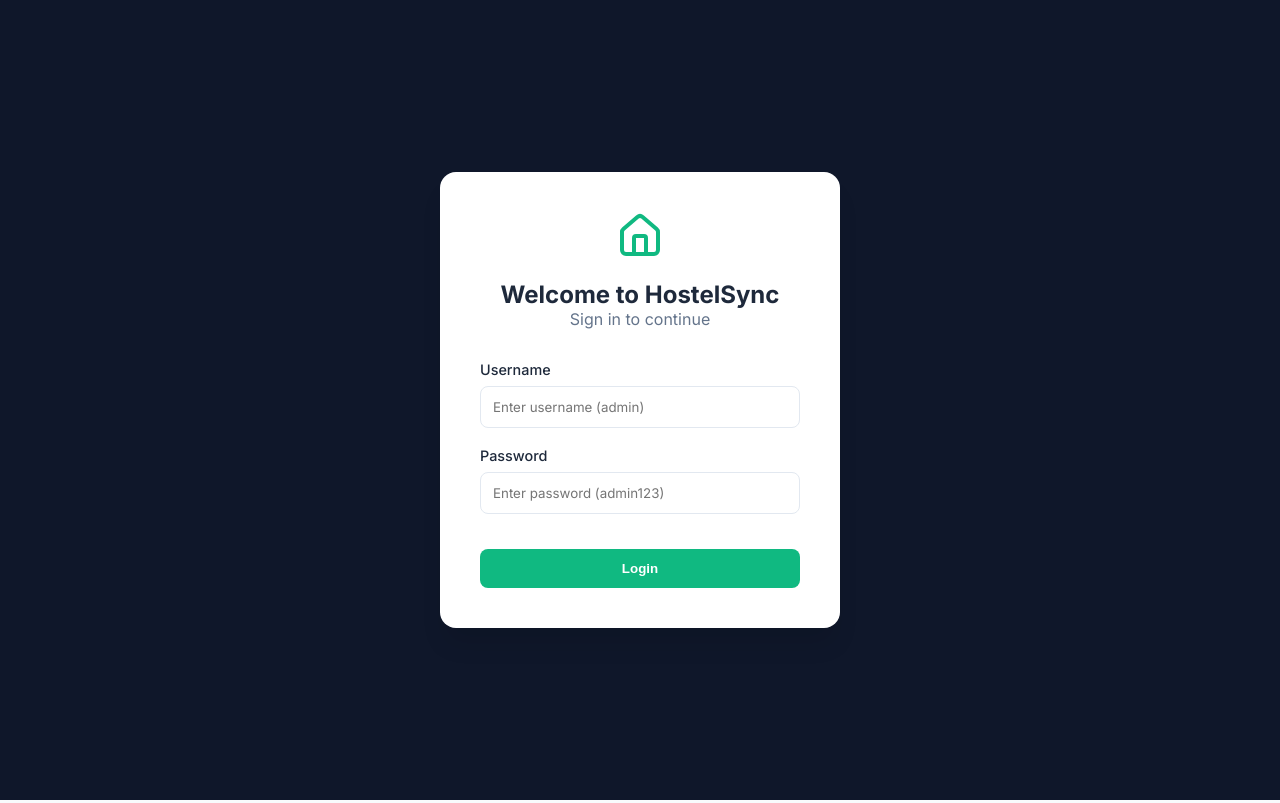
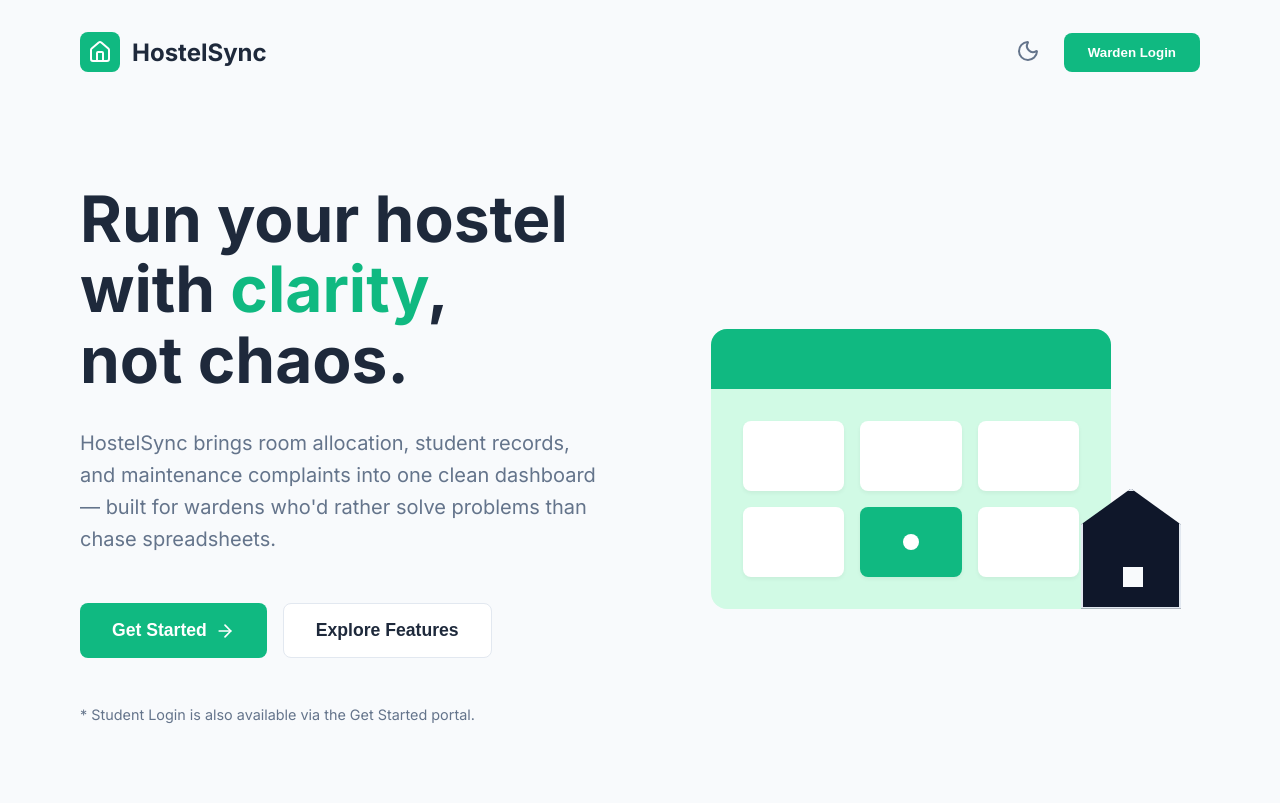
Before and after one commit to shivanistalin2006-dot/Hostel-Management-System, a React app in the folder frontend/: page / in a window 1280 px wide. Before the commit this address led to /login. Built offline with nearby package versions, Linux system fonts and the light colour scheme; no server answers; the HTML template or start-up script is replaced by a standard one.

Commit message:
Add Landing Page

```diff
--- a/frontend/package.json
+++ b/frontend/package.json
@@ -10,7 +10,7 @@
     "preview": "vite preview"
   },
   "dependencies": {
-    "axios": "^1.18.1",
+    "axios": "^1.19.0",
     "lucide-react": "^1.27.0",
     "react": "^19.2.7",
     "react-dom": "^19.2.7",
--- a/frontend/src/App.jsx
+++ b/frontend/src/App.jsx
@@ -1,30 +1,70 @@
-import React from 'react';
+import React, { createContext, useState, useEffect } from 'react';
 import { BrowserRouter, Routes, Route, Navigate } from 'react-router-dom';
 import Layout from './components/Layout';
+import Landing from './pages/Landing';
 import Login from './pages/Login';
-import Dashboard from './pages/Dashboard';
+import AdminDashboard from './pages/AdminDashboard';
+import StudentDashboard from './pages/StudentDashboard';
 import Rooms from './pages/Rooms';
 import Students from './pages/Students';
 import Complaints from './pages/Complaints';
+import Leaves from './pages/Leaves';
+import Menus from './pages/Menus';
+import Profile from './pages/Profile';
 
-const PrivateRoute = ({ children }) => {
+export const ThemeContext = createContext();
+
+const PrivateRoute = ({ children, allowedRoles }) => {
   const token = localStorage.getItem('token');
-  return token ? children : <Navigate to="/login" />;
+  const role = localStorage.getItem('role');
+
+  if (!token) return <Navigate to="/login" />;
+  if (allowedRoles && !allowedRoles.includes(role)) return <Navigate to="/app" />;
+
+  return children;
+};
+
+const RoleBasedHome = () => {
+  const role = localStorage.getItem('role');
+  if (role === 'admin') return <AdminDashboard />;
+  if (role === 'student') return <StudentDashboard />;
+  return <Navigate to="/login" />;
 };
 
 function App() {
+  const [theme, setTheme] = useState(localStorage.getItem('theme') || 'light');
+
+  useEffect(() => {
+    document.documentElement.setAttribute('data-theme', theme);
+    localStorage.setItem('theme', theme);
+  }, [theme]);
+
+  const toggleTheme = () => setTheme(prev => prev === 'light' ? 'dark' : 'light');
+
   return (
+    <ThemeContext.Provider value={{ theme, toggleTheme }}>
       <BrowserRouter>
         <Routes>
+          <Route path="/" element={<Landing />} />
           <Route path="/login" element={<Login />} />
-        <Route path="/" element={<PrivateRoute><Layout /></PrivateRoute>}>
-          <Route index element={<Dashboard />} />
-          <Route path="rooms" element={<Rooms />} />
-          <Route path="students" element={<Students />} />
+
+          <Route path="/app" element={<PrivateRoute><Layout /></PrivateRoute>}>
+            {/* Common Routes */}
+            <Route index element={<RoleBasedHome />} />
             <Route path="complaints" element={<Complaints />} />
+            <Route path="leaves" element={<Leaves />} />
+
+            {/* Student Only Routes */}
+            <Route path="profile" element={<PrivateRoute allowedRoles={['student']}><Profile /></PrivateRoute>} />
+
+            {/* Admin Only Routes */}
+            <Route path="rooms" element={<PrivateRoute allowedRoles={['admin']}><Rooms /></PrivateRoute>} />
+            <Route path="students" element={<PrivateRoute allowedRoles={['admin']}><Students /></PrivateRoute>} />
+            <Route path="menus" element={<PrivateRoute allowedRoles={['admin']}><Menus /></PrivateRoute>} />
           </Route>
         </Routes>
       </BrowserRouter>
+    </ThemeContext.Provider>
   );
 }
 
--- /dev/null
+++ b/frontend/src/pages/Landing.jsx
@@ -0,0 +1,86 @@
+import React, { useContext } from 'react';
+import { useNavigate } from 'react-router-dom';
+import { Home, Sun, Moon, ArrowRight } from 'lucide-react';
+import { ThemeContext } from '../App';
+
+const Landing = () => {
+  const navigate = useNavigate();
+  const { theme, toggleTheme } = useContext(ThemeContext);
+
+  return (
+    <div style={{minHeight: '100vh', background: 'var(--bg-main)', color: 'var(--text-primary)', transition: 'background-color 0.3s'}}>
+      {/* Header */}
+      <header style={{display: 'flex', justifyContent: 'space-between', alignItems: 'center', padding: '2rem 5rem'}}>
+        <div style={{display: 'flex', alignItems: 'center', gap: '0.75rem', fontSize: '1.5rem', fontWeight: 800}}>
+          <div style={{background: 'var(--accent-primary)', padding: '0.5rem', borderRadius: '8px', color: 'white', display: 'flex', alignItems: 'center'}}>
+            <Home size={24} />
+          </div>
+          HostelSync
+        </div>
+        <div style={{display: 'flex', alignItems: 'center', gap: '1.5rem'}}>
+          <button onClick={toggleTheme} className="theme-toggle" style={{border: 'none', background: 'none', cursor: 'pointer', color: 'var(--text-secondary)'}}>
+            {theme === 'light' ? <Moon size={24} /> : <Sun size={24} />}
+          </button>
+          <button
+            onClick={() => navigate('/login')}
+            className="btn-primary"
+            style={{padding: '0.75rem 1.5rem', borderRadius: '8px', fontWeight: 600, border: 'none', cursor: 'pointer', background: 'var(--accent-primary)', color: 'white'}}
+          >
+            Warden Login
+          </button>
+        </div>
+      </header>
+
+      {/* Hero Section */}
+      <main style={{display: 'flex', alignItems: 'center', justifyContent: 'space-between', padding: '5rem 5rem', maxWidth: 1400, margin: '0 auto'}}>
+        <div style={{flex: 1, paddingRight: '4rem'}}>
+          <h1 style={{fontSize: '4rem', fontWeight: 800, lineHeight: 1.1, marginBottom: '2rem', color: 'var(--text-primary)'}}>
+            Run your hostel with <span style={{color: 'var(--accent-primary)'}}>clarity</span>, <br/>not chaos.
+          </h1>
+          <p style={{fontSize: '1.25rem', color: 'var(--text-secondary)', lineHeight: 1.6, marginBottom: '3rem', maxWidth: 600}}>
+            HostelSync brings room allocation, student records, and maintenance complaints into one clean dashboard — built for wardens who'd rather solve problems than chase spreadsheets.
+          </p>
+          <div style={{display: 'flex', gap: '1rem'}}>
+            <button
+              onClick={() => navigate('/login')}
+              style={{background: 'var(--accent-primary)', color: 'white', border: 'none', padding: '1rem 2rem', borderRadius: '8px', fontSize: '1.1rem', fontWeight: 600, display: 'flex', alignItems: 'center', gap: '0.5rem', cursor: 'pointer'}}
+            >
+              Get Started <ArrowRight size={20} />
+            </button>
+            <button
+              style={{background: 'var(--bg-card)', color: 'var(--text-primary)', border: '1px solid var(--border-color)', padding: '1rem 2rem', borderRadius: '8px', fontSize: '1.1rem', fontWeight: 600, cursor: 'pointer'}}
+            >
+              Explore Features
+            </button>
+          </div>
+
+          <div style={{marginTop: '3rem', fontSize: '0.9rem', color: 'var(--text-secondary)'}}>
+            * Student Login is also available via the Get Started portal.
+          </div>
+        </div>
+
+        <div style={{flex: 1, display: 'flex', justifyContent: 'center'}}>
+          {/* A pure CSS illustration mimicking the reference image calendar/house */}
+          <div style={{position: 'relative', width: 450, height: 350}}>
+            <div style={{position: 'absolute', top: 50, left: 0, width: 400, height: 280, background: 'var(--accent-light)', borderRadius: '16px', display: 'flex', flexDirection: 'column'}}>
+              <div style={{height: 60, background: 'var(--accent-primary)', borderTopLeftRadius: '16px', borderTopRightRadius: '16px'}}></div>
+              <div style={{flex: 1, padding: '2rem', display: 'grid', gridTemplateColumns: 'repeat(3, 1fr)', gap: '1rem'}}>
+                {[...Array(6)].map((_, i) => (
+                  <div key={i} style={{background: i === 4 ? 'var(--accent-primary)' : 'white', borderRadius: '8px', boxShadow: '0 2px 4px rgba(0,0,0,0.05)', position: 'relative'}}>
+                     {i === 4 && <div style={{width: 16, height: 16, background: 'white', borderRadius: '50%', position: 'absolute', top: '50%', left: '50%', transform: 'translate(-50%, -50%)'}}></div>}
+                  </div>
+                ))}
+              </div>
+            </div>
+            {/* Dark House icon shape overlapping */}
+            <div style={{position: 'absolute', bottom: 20, right: -20, width: 100, height: 120, background: 'var(--bg-sidebar)', border: '2px solid var(--border-color)', clipPath: 'polygon(50% 0%, 100% 30%, 100% 100%, 0 100%, 0% 30%)'}}>
+               <div style={{width: 20, height: 20, background: 'var(--bg-main)', position: 'absolute', bottom: 20, left: 40}}></div>
+            </div>
+          </div>
+        </div>
+      </main>
+    </div>
+  );
+};
+
+export default Landing;
--- a/frontend/src/pages/Login.jsx
+++ b/frontend/src/pages/Login.jsx
@@ -18,23 +18,26 @@ const Login = () => {
       if (res.data.success) {
         localStorage.setItem('token', res.data.token);
         localStorage.setItem('username', res.data.user);
-        navigate('/');
+        localStorage.setItem('role', res.data.role);
+        localStorage.setItem('name', res.data.name || res.data.user);
+        localStorage.setItem('student_id', res.data.student_id || null);
+        navigate('/app');
       }
     } catch (err) {
-      setError('Invalid credentials. Use admin / admin123');
+      setError('Invalid credentials. Admin: admin/admin123, Student: student1/student123');
     }
   };
 
   return (
-    <div className="login-container">
-      <div className="login-box">
+    <div style={{height: '100vh', display: 'flex', alignItems: 'center', justifyContent: 'center', background: 'var(--bg-main)'}}>
+      <div className="card" style={{width: 400, padding: '2.5rem', borderTop: '4px solid var(--accent-primary)'}}>
         <div style={{textAlign: 'center', marginBottom: '2rem'}}>
-          <Home color="#10b981" size={48} style={{margin: '0 auto', marginBottom: '1rem'}} />
-          <h2>Welcome to HostelSync</h2>
-          <p style={{color: '#64748b'}}>Sign in to continue</p>
+          <Home color="var(--accent-primary)" size={48} style={{margin: '0 auto', marginBottom: '1rem'}} />
+          <h2 style={{color: 'var(--text-primary)'}}>HostelSync ERP</h2>
+          <p style={{color: 'var(--text-secondary)'}}>Sign in to continue</p>
         </div>
 
-        {error && <div style={{background: '#fee2e2', color: '#ef4444', padding: '1rem', borderRadius: '8px', marginBottom: '1rem', fontSize: '0.9rem'}}>{error}</div>}
+        {error && <div style={{background: 'var(--accent-light)', color: 'var(--accent-primary)', padding: '1rem', borderRadius: '8px', marginBottom: '1rem', fontSize: '0.9rem'}}>{error}</div>}
 
         <form onSubmit={handleLogin}>
           <div className="form-group">
@@ -43,7 +46,7 @@ const Login = () => {
               type="text"
               value={username}
               onChange={e => setUsername(e.target.value)}
-              placeholder="Enter username (admin)"
+              placeholder="admin or student1"
               required
             />
           </div>
@@ -53,11 +56,11 @@ const Login = () => {
               type="password"
               value={password}
               onChange={e => setPassword(e.target.value)}
-              placeholder="Enter password (admin123)"
+              placeholder="admin123 or student123"
               required
             />
           </div>
-          <button type="submit" className="btn-primary" style={{marginTop: '1rem'}}>Login</button>
+          <button type="submit" className="btn-primary" style={{marginTop: '1rem', width: '100%'}}>Login</button>
         </form>
       </div>
     </div>
```
Also changed, not shown: 1 other file (tests, documents, lock files or other folders). Lines whose indentation alone changed are shown as unchanged.
